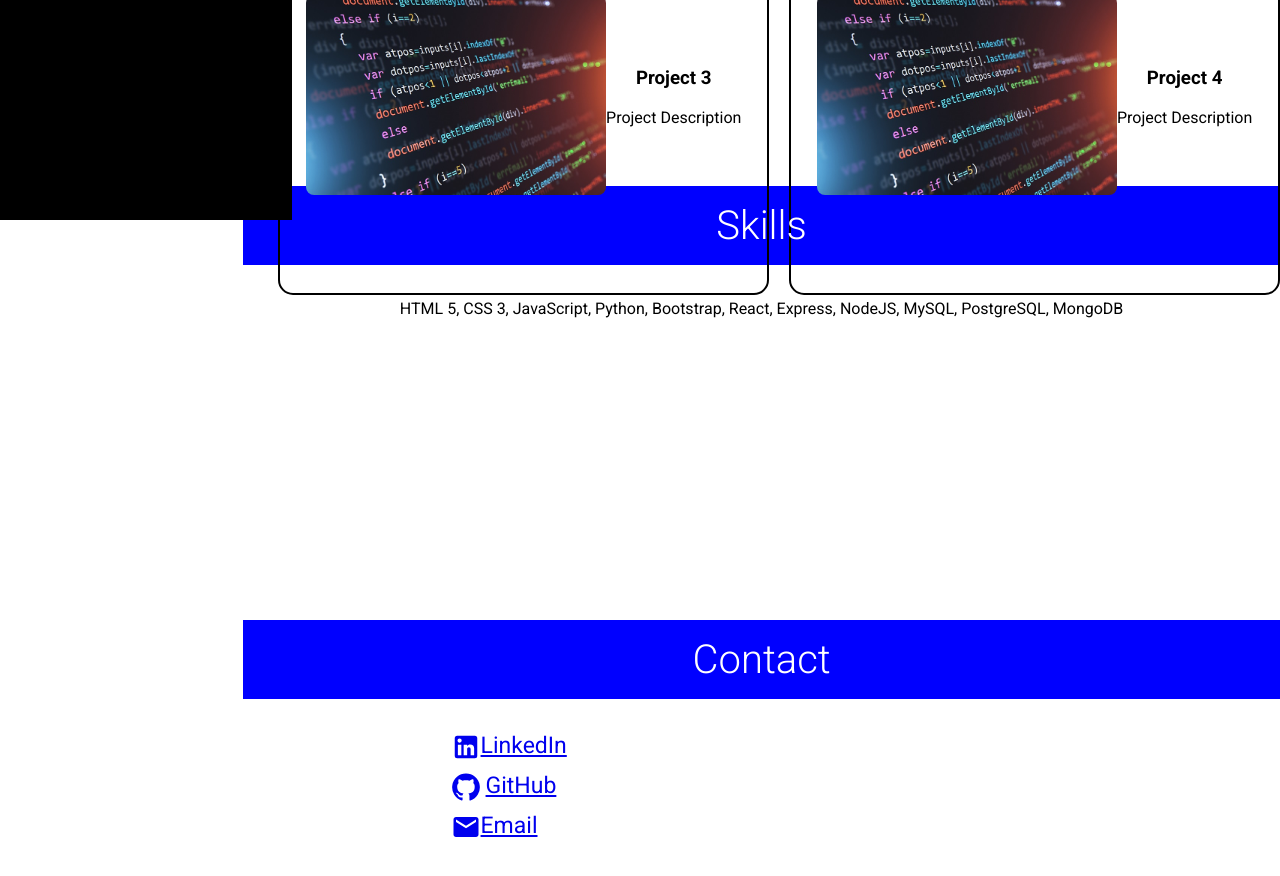
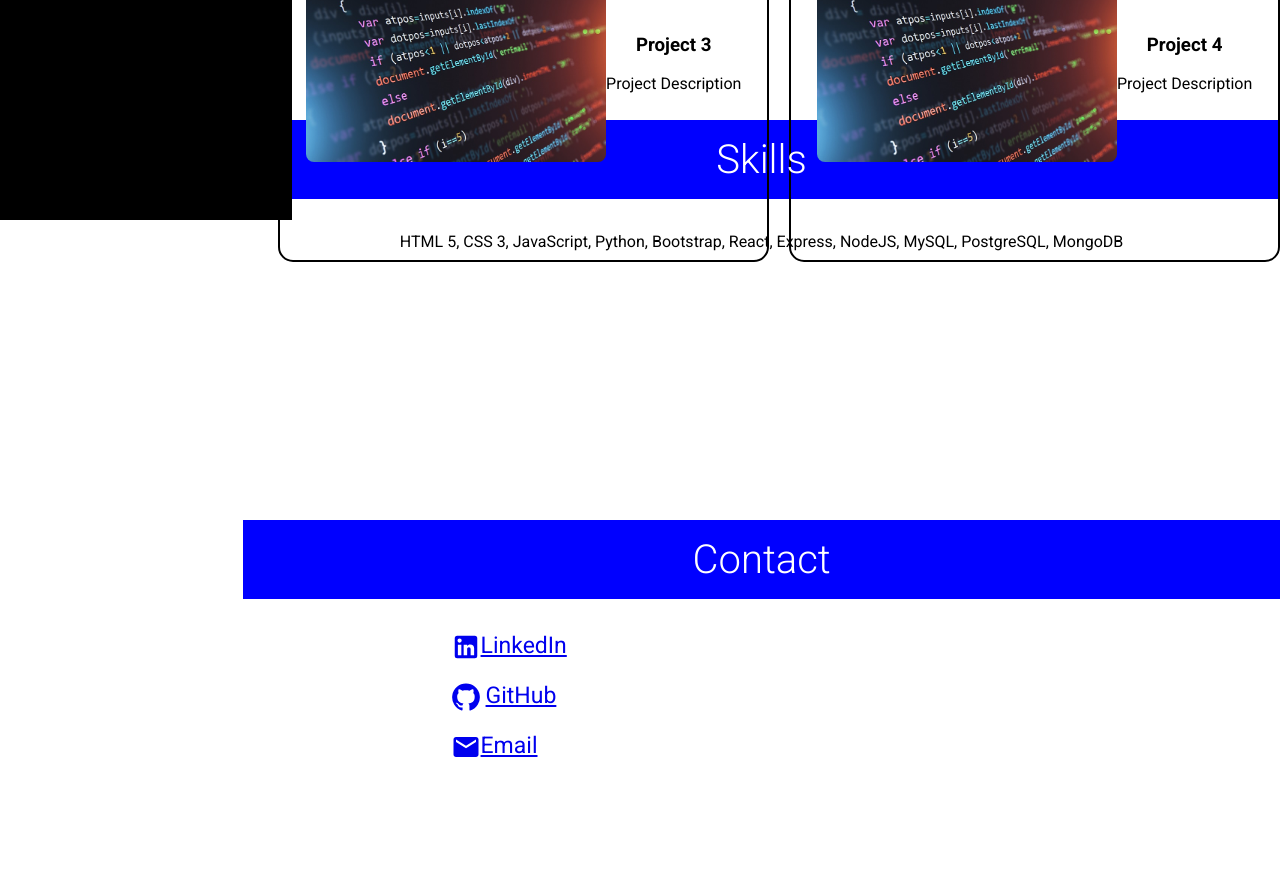
Before and after one commit to lsaengsavang/Portfolio, a React (Create React App) app: page / in a window 1280 px wide. Shown: the part 680-1556 px from the top of the page. Built offline with nearby package versions, Linux system fonts and the light colour scheme.

Commit message:
Contact page styling

```diff
--- a/src/css/Contact.css
+++ b/src/css/Contact.css
@@ -10,9 +10,13 @@
 
 .contact-link {
     display: flex;
-    margin-bottom: 10px;
+    margin-bottom: 20px;
     font-size: 23px;
     align-content: center ;
     margin-left: 20%;
 
   }
+
+  .page-title {
+    margin-top: 0;
+}
```
